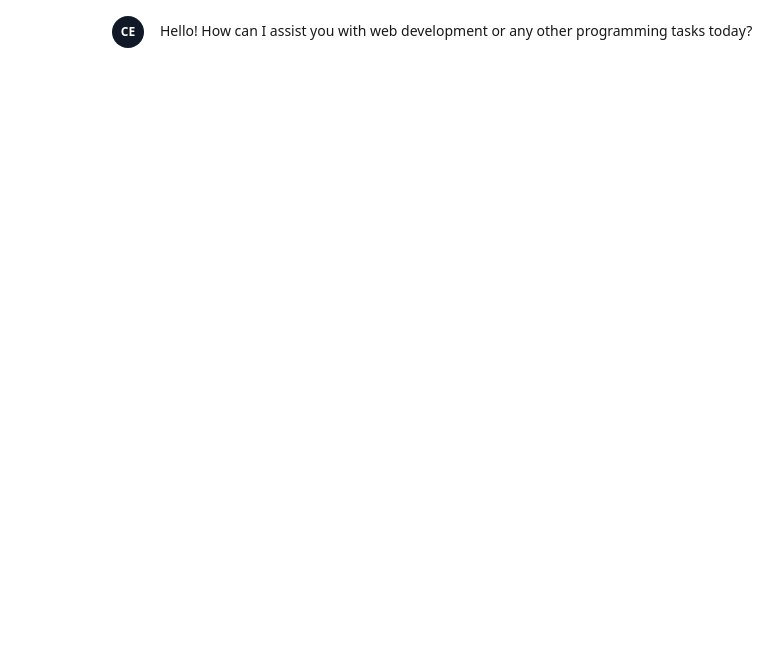
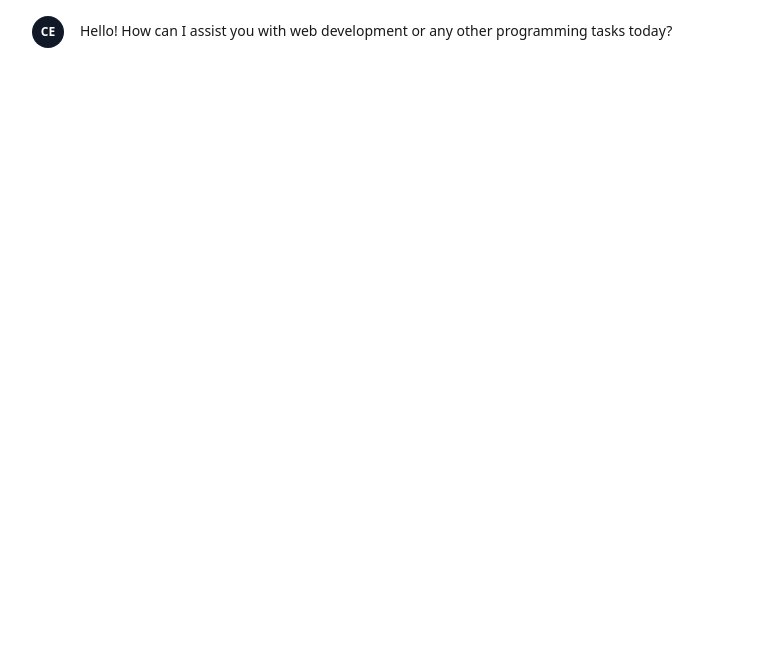
Before and after one commit to Doriandarko/claude-engineer, a Flask app: page / in a window 1280 px wide. Shown: the top 663 px of the page, without its empty margins (144-927 px from the left). Run offline with Flask 3, Linux system fonts and the light colour scheme; some libraries are stand-ins or nearby versions.

Commit message:
better ui

```diff
--- a/static/css/style.css
+++ b/static/css/style.css
@@ -41,7 +41,7 @@ code {
     padding-bottom: 2rem;
     max-width: 5xl;
     margin: 0 auto;
-    width: 65%;
+    width: 100%;
 }
 
 .input-container {
--- a/templates/index.html
+++ b/templates/index.html
@@ -24,7 +24,7 @@
 <body class="bg-white">
     <div class="chat-container">
         <!-- Messages area -->
-        <div class="messages-container" id="chat-messages">
+        <div class=" max-w-5xl mx-auto px-4 sm:px-6 lg:px-8 messages-container" id="chat-messages">
             <!-- Initial message -->
             <div class="message-wrapper initial-message">
                 <div class="flex items-start space-x-4 space-y-1">
```
